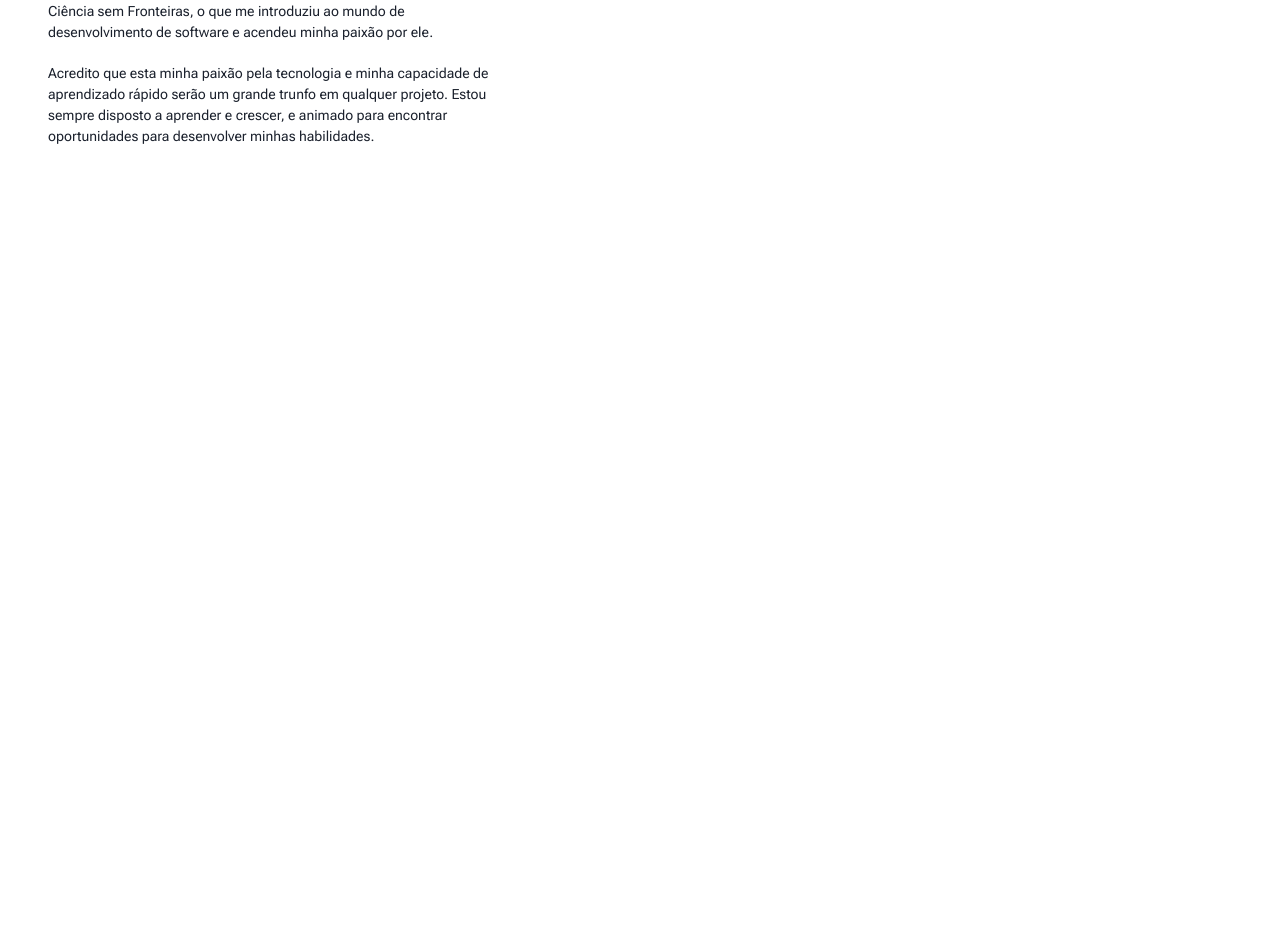
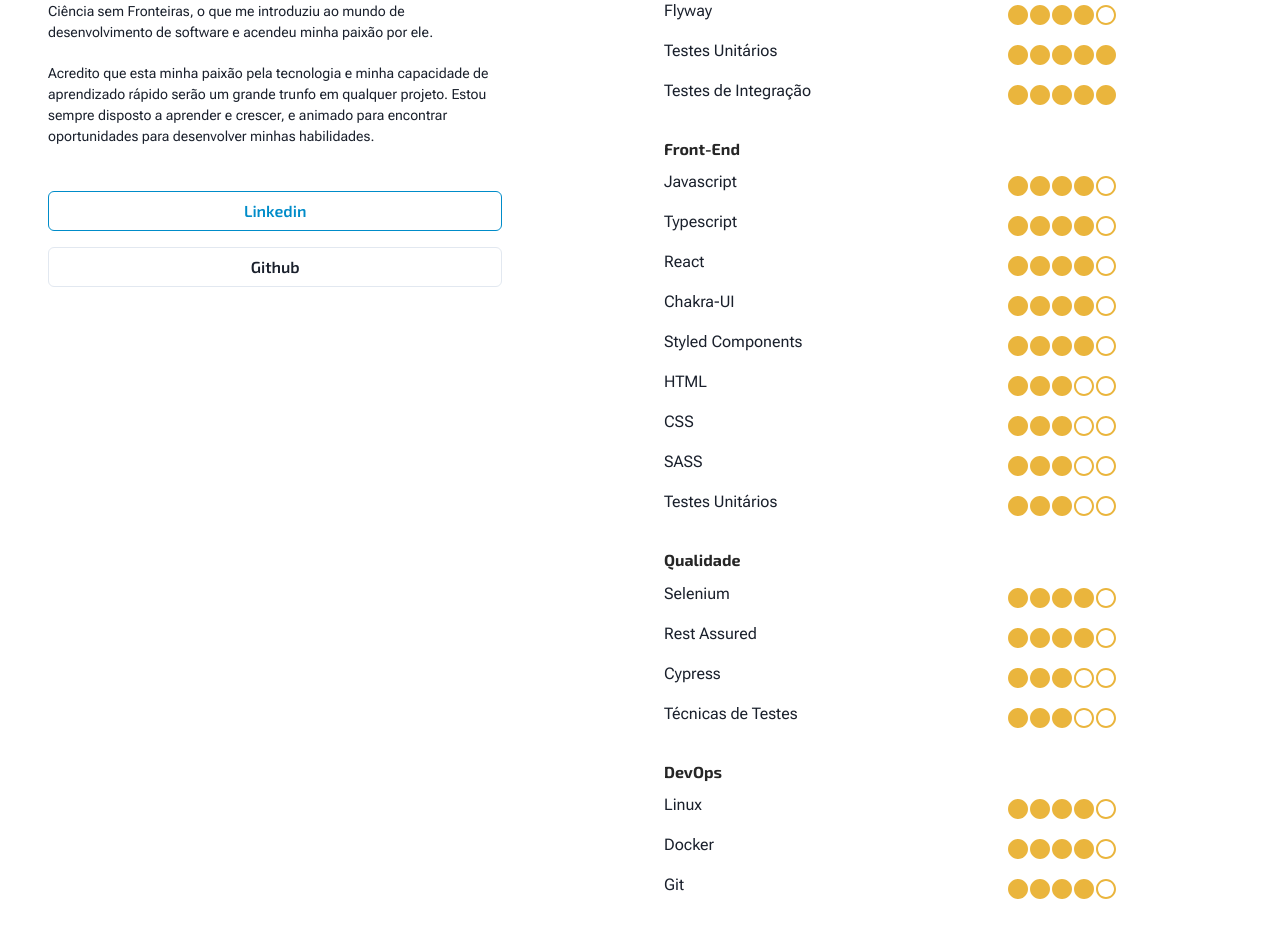
Before and after one commit to victorhfsilva/db-portfolio, a React (Vite) app: page / in a window 1280 px wide. Shown: the part 600-1538 px from the top of the page. Before the commit the page ends 800 px from the top, so only its background shows below. Built offline with nearby package versions, Linux system fonts and the light colour scheme.

Commit message:
feat: Adição das habilidades.

```diff
--- /dev/null
+++ b/src/pages/home/habilidade.tsx
@@ -0,0 +1,30 @@
+import { Flex, Image, Text } from "@chakra-ui/react";
+
+type HabilidadeProps = {
+    nome: string;
+    nivel: number;
+};
+
+const Habilidade: React.FC<HabilidadeProps> = ({ nome, nivel }) => {
+    if (nivel < 0 || nivel > 5) {
+        throw new Error("Nível deve estar entre 0 e 5");
+    }
+
+    return (
+    <Flex direction={'row'} paddingBottom={'2'} justifyContent={'space-between'} alignItems={'center'}>
+        <Text fontFamily={'sans_serif'} fontSize={'md'} paddingBottom={'2'}>
+            {nome}
+        </Text>
+        <Flex>
+            {Array(nivel).fill(null).map((_, i) =>
+                <Image paddingRight={'0.5'} key={i} src="/src/assets/estrela_preenchida.svg"/>
+            )}
+            {Array( 5 - nivel).fill(null).map((_, i) =>
+                <Image paddingRight={'0.5'} key={i} src="/src/assets/estrela_vazia.svg"/>
+            )}
+        </Flex>
+    </Flex>
+    )
+}
+
+export default Habilidade;
--- a/src/pages/home/index.tsx
+++ b/src/pages/home/index.tsx
@@ -1,4 +1,5 @@
-import { Flex, Grid, GridItem, Heading, Image, Text } from "@chakra-ui/react"
+import { Button, Flex, Grid, GridItem, Heading, Image, Text } from "@chakra-ui/react"
+import Habilidade from "./habilidade";
 
 const Home = () => {
     return (
@@ -51,6 +52,26 @@
                             fontFamily={'sans_serif'} fontSize={'sm'}>
                             Acredito que esta minha paixão pela tecnologia e minha capacidade de aprendizado rápido serão um grande trunfo em qualquer projeto. Estou sempre disposto a aprender e crescer, e animado para encontrar oportunidades para desenvolver minhas habilidades.
                         </Text>
+                        <Flex direction={'column'} marginTop={'6'}>
+                        <Button as='a'
+                                fontFamily={'decorativo'}
+                                marginBottom={'4'}
+                                href= "https://www.linkedin.com/in/victorhfsilva/"
+                                target="_blank" rel="noopener noreferrer"
+                                colorScheme={'linkedin'}
+                                variant={'outline'}>
+                                Linkedin
+                        </Button>
+                        <Button as='a'
+                                fontFamily={'decorativo'}
+                                marginBottom={'4'}
+                                href= "https://github.com/victorhfsilva"
+                                target="_blank" rel="noopener noreferrer"
+                                colorScheme={'gray'}
+                                variant={'outline'}>
+                                Github
+                            </Button>
+                        </Flex>
                     </Flex>
                 </GridItem>
                 <GridItem colSpan={{base: 2, md: 1}}>
@@ -62,6 +83,8 @@
                             marginBottom={'5'}>
                             Habilidades
                         </Heading>
+
+                        <Flex direction={'column'} paddingBottom={'5'}>
                             <Heading
                                 as={'h2'}
                                 fontFamily={'decorativo'} fontSize={'md'}
@@ -69,6 +92,63 @@
                                 marginBottom={'3'}>
                                 Back-End
                             </Heading>
+                            <Habilidade nome={'Java'} nivel={5} />
+                            <Habilidade nome={'SOLID'} nivel={5} />
+                            <Habilidade nome={'REST'} nivel={5} />
+                            <Habilidade nome={'Spring Boot'} nivel={5} />
+                            <Habilidade nome={'Spring Data JPA'} nivel={5} />
+                            <Habilidade nome={'Spring Web'} nivel={5} />
+                            <Habilidade nome={'Spring Security'} nivel={4} />
+                            <Habilidade nome={'Flyway'} nivel={4} />
+                            <Habilidade nome={'Testes Unitários'} nivel={5} />
+                            <Habilidade nome={'Testes de Integração'} nivel={5} />
+                        </Flex>
+
+                        <Flex direction={'column'} paddingBottom={'5'}>
+                            <Heading
+                                as={'h2'}
+                                fontFamily={'decorativo'} fontSize={'md'}
+                                color={'cinza.800'}
+                                marginBottom={'3'}>
+                                Front-End
+                            </Heading>
+                            <Habilidade nome={'Javascript'} nivel={4} />
+                            <Habilidade nome={'Typescript'} nivel={4} />
+                            <Habilidade nome={'React'} nivel={4} />
+                            <Habilidade nome={'Chakra-UI'} nivel={4} />
+                            <Habilidade nome={'Styled Components'} nivel={4} />
+                            <Habilidade nome={'HTML'} nivel={3} />
+                            <Habilidade nome={'CSS'} nivel={3} />
+                            <Habilidade nome={'SASS'} nivel={3} />
+                            <Habilidade nome={'Testes Unitários'} nivel={3} />
+                        </Flex>
+
+                        <Flex direction={'column'} paddingBottom={'5'}>
+                            <Heading
+                                as={'h2'}
+                                fontFamily={'decorativo'} fontSize={'md'}
+                                color={'cinza.800'}
+                                marginBottom={'3'}>
+                                Qualidade
+                            </Heading>
+                            <Habilidade nome={'Selenium'} nivel={4} />
+                            <Habilidade nome={'Rest Assured'} nivel={4} />
+                            <Habilidade nome={'Cypress'} nivel={3} />
+                            <Habilidade nome={'Técnicas de Testes'} nivel={3} />
+                        </Flex>
+
+                        <Flex direction={'column'} paddingBottom={'5'}>
+                            <Heading
+                                as={'h2'}
+                                fontFamily={'decorativo'} fontSize={'md'}
+                                color={'cinza.800'}
+                                marginBottom={'3'}>
+                                DevOps
+                            </Heading>
+                            <Habilidade nome={'Linux'} nivel={4} />
+                            <Habilidade nome={'Docker'} nivel={4} />
+                            <Habilidade nome={'Git'} nivel={4} />
+                        </Flex>
                     </Flex>
                 </GridItem>
         </Grid>
```
Also changed, not shown: src/assets/estrela_preenchida.svg (added), src/assets/estrela_vazia.svg (added). Lines whose indentation alone changed are shown as unchanged.
